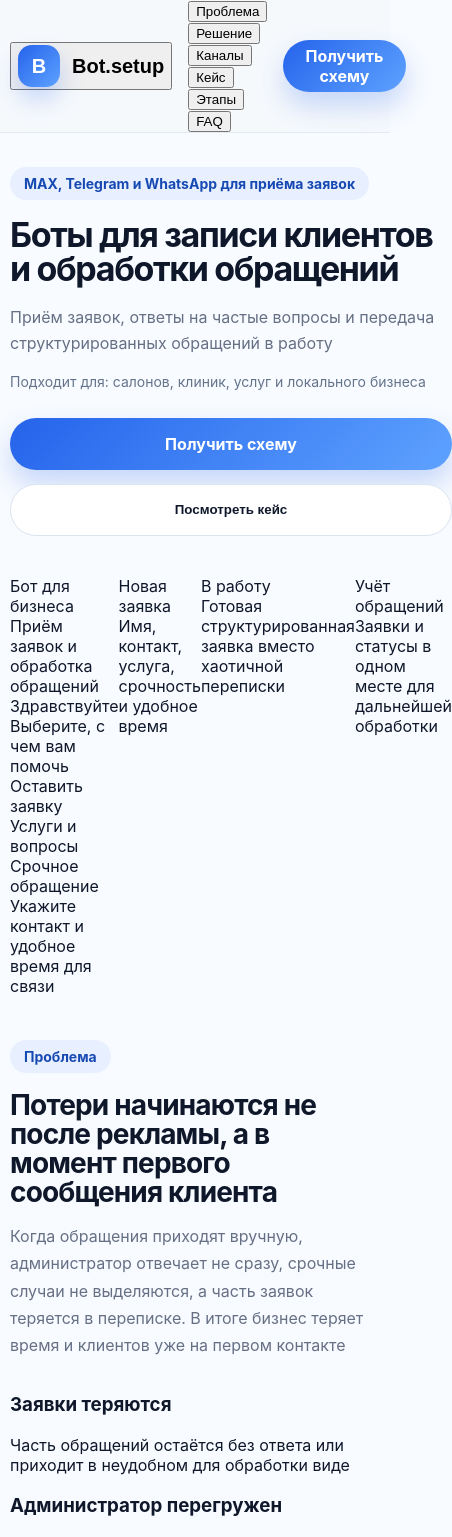
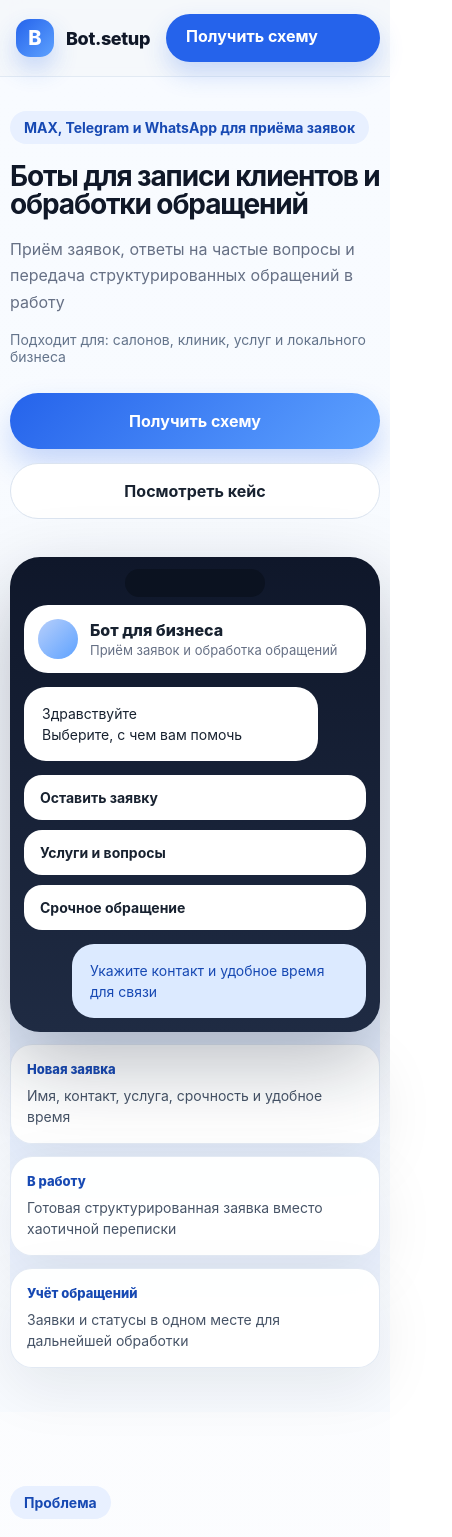
Before and after one commit to yvngfloyd/bot_landing, a React (Vite) app: page / in a window 390 px wide. Shown: the top 1537 px of the page, 452 px wide, since content can reach past the window. Built offline with nearby package versions, Linux system fonts and the light colour scheme.

Commit message:
Update styles.css

```diff
--- a/styles.css
+++ b/styles.css
@@ -1,14 +1,17 @@
 :root {
-  --bg: #f6f8fc;
+  --bg: #f5f7fb;
   --surface: #ffffff;
-  --text: #0f172a;
+  --text: #101828;
   --muted: #667085;
   --line: #dbe4f0;
   --primary: #2563eb;
   --primary-dark: #1749b3;
+  --dark: #0f172a;
+  --dark-2: #162033;
   --shadow: 0 20px 60px rgba(15, 23, 42, 0.08);
-  --radius: 24px;
+  --radius-lg: 24px;
   --container: 1180px;
+  --header-height: 88px;
 }
 
 *,
@@ -18,6 +21,7 @@
 }
 
 html {
+  scroll-behavior: smooth;
   -webkit-text-size-adjust: 100%;
 }
 
@@ -28,6 +32,18 @@ body {
   background: linear-gradient(180deg, #f8fbff 0%, #f4f7fb 100%);
   color: var(--text);
   overflow-x: hidden;
+}
+
+button,
+input,
+textarea {
+  font: inherit;
+}
+
+button {
+  border: none;
+  background: none;
+  cursor: pointer;
 }
 
 a {
@@ -48,26 +64,28 @@ img {
 .header {
   position: sticky;
   top: 0;
-  z-index: 30;
+  z-index: 50;
   backdrop-filter: blur(12px);
-  background: rgba(246, 248, 252, 0.82);
+  background: rgba(245, 247, 251, 0.82);
   border-bottom: 1px solid rgba(219, 228, 240, 0.7);
 }
 
 .header-inner {
-  min-height: 88px;
+  min-height: var(--header-height);
   display: flex;
   align-items: center;
   justify-content: space-between;
-  gap: 16px;
+  gap: 18px;
 }
 
 .brand {
   display: inline-flex;
   align-items: center;
   gap: 12px;
+  color: var(--text);
   font-weight: 800;
   font-size: 22px;
+  flex-shrink: 0;
 }
 
 .brand-mark {
@@ -77,33 +95,41 @@ img {
   display: grid;
   place-items: center;
   background: linear-gradient(135deg, var(--primary), #5ea2ff);
-  color: white;
+  color: #fff;
   box-shadow: 0 12px 24px rgba(37, 99, 235, 0.24);
 }
 
-.header-cta,
-.btn {
-  display: inline-flex;
-  align-items: center;
-  justify-content: center;
-  text-align: center;
-  min-height: 52px;
-  padding: 0 22px;
-  border-radius: 999px;
-  font-weight: 700;
+.brand-text {
+  letter-spacing: -0.02em;
 }
 
-.header-cta,
-.btn-primary {
-  background: linear-gradient(135deg, var(--primary), #5ea2ff);
-  color: #fff;
-  box-shadow: 0 14px 28px rgba(37, 99, 235, 0.24);
+.nav {
+  display: flex;
+  align-items: center;
+  gap: 20px;
+  flex-wrap: wrap;
+  justify-content: center;
 }
 
-.btn-secondary {
-  background: #fff;
-  color: var(--text);
-  border: 1px solid var(--line);
+.nav button {
+  color: #344054;
+  font-weight: 500;
+  white-space: nowrap;
+  transition: color 0.2s ease;
+}
+
+.nav button:hover {
+  color: var(--primary);
+}
+
+.header-cta {
+  min-height: 48px;
+  padding: 12px 20px;
+  border-radius: 999px;
+  background: var(--primary);
+  color: #fff;
+  font-weight: 700;
+  box-shadow: 0 12px 24px rgba(37, 99, 235, 0.22);
 }
 
 .hero {
@@ -112,8 +138,8 @@ img {
 
 .hero-grid {
   display: grid;
-  grid-template-columns: minmax(0, 1fr) minmax(320px, 460px);
-  gap: 40px;
+  grid-template-columns: minmax(0, 1.04fr) minmax(0, 0.96fr);
+  gap: 42px;
   align-items: center;
 }
 
@@ -135,14 +161,16 @@ img {
   font-size: clamp(32px, 5vw, 58px);
   line-height: 1;
   letter-spacing: -0.04em;
+  max-width: 820px;
+  overflow-wrap: anywhere;
 }
 
 .hero-text {
   margin: 0;
+  max-width: 640px;
+  color: var(--muted);
   font-size: 18px;
   line-height: 1.65;
-  color: var(--muted);
-  max-width: 640px;
 }
 
 .hero-subline {
@@ -158,59 +186,183 @@ img {
   margin-top: 28px;
 }
 
+.btn {
+  min-height: 56px;
+  padding: 14px 24px;
+  border-radius: 999px;
+  font-weight: 700;
+  display: inline-flex;
+  align-items: center;
+  justify-content: center;
+  text-align: center;
+}
+
+.btn-primary {
+  background: linear-gradient(135deg, var(--primary), #5ea2ff);
+  color: #fff;
+  box-shadow: 0 16px 30px rgba(37, 99, 235, 0.24);
+}
+
+.btn-secondary {
+  background: #fff;
+  color: #182230;
+  border: 1px solid var(--line);
+}
+
 .hero-visual {
+  position: relative;
+  min-height: 640px;
   display: flex;
+  align-items: center;
   justify-content: center;
 }
 
-.hero-card {
-  width: 100%;
-  background: linear-gradient(180deg, #0f172a 0%, #1f2b43 100%);
-  color: white;
-  border-radius: 32px;
-  padding: 28px;
-  box-shadow: 0 32px 80px rgba(15, 23, 42, 0.22);
+.hero-backdrop {
+  position: absolute;
+  inset: 36px 20px 48px 70px;
+  border-radius: 40px;
+  background: linear-gradient(180deg, #dceaff 0%, #eef4ff 100%);
 }
 
-.hero-card-badge {
-  display: inline-flex;
-  padding: 8px 12px;
-  border-radius: 999px;
-  background: rgba(94, 162, 255, 0.18);
-  color: #dbeafe;
-  font-size: 13px;
-  font-weight: 700;
-  margin-bottom: 18px;
+.phone-card {
+  position: relative;
+  z-index: 2;
+  width: min(360px, 100%);
+  min-height: 620px;
+  border-radius: 42px;
+  background: linear-gradient(180deg, #0f172a 0%, #1f2b43 100%);
+  padding: 18px;
+  box-shadow: 0 32px 80px rgba(15, 23, 42, 0.28);
 }
 
-.hero-card h3 {
-  margin: 0 0 10px;
-  font-size: 28px;
+.phone-card::before {
+  content: "";
+  width: 140px;
+  height: 28px;
+  border-radius: 999px;
+  background: #0b1220;
+  position: absolute;
+  top: 12px;
+  left: 50%;
+  transform: translateX(-50%);
 }
 
-.hero-card p {
-  margin: 0;
-  color: rgba(255, 255, 255, 0.78);
-  line-height: 1.65;
+.phone-top {
+  margin-top: 34px;
+  background: #fff;
+  border-radius: 24px;
+  padding: 16px;
+  display: flex;
+  align-items: center;
+  gap: 12px;
 }
 
-.hero-list {
-  display: grid;
-  gap: 12px;
-  margin-top: 24px;
+.phone-avatar {
+  width: 40px;
+  height: 40px;
+  border-radius: 50%;
+  background: linear-gradient(135deg, #b7cffb, #5ea2ff);
+  flex-shrink: 0;
 }
 
-.hero-list-item {
-  background: white;
+.phone-title {
+  font-weight: 800;
+  color: #182230;
+}
+
+.phone-subtitle {
+  font-size: 13px;
+  color: #667085;
+  margin-top: 2px;
+}
+
+.chat-bubble {
+  border-radius: 22px;
+  padding: 16px 18px;
+  line-height: 1.5;
+  font-size: 15px;
+  margin-top: 14px;
+  max-width: 86%;
+}
+
+.chat-bubble-light {
+  background: #fff;
+  color: #182230;
+}
+
+.chat-bubble-blue {
+  background: #dceaff;
+  color: #1749b3;
+  margin-left: auto;
+}
+
+.chat-actions {
+  display: grid;
+  gap: 10px;
+  margin-top: 14px;
+}
+
+.chat-action {
+  background: #fff;
   color: #182230;
   border-radius: 18px;
   padding: 14px 16px;
   font-weight: 700;
 }
 
-.features,
-.platforms {
-  padding: 88px 0;
+.floating-card {
+  position: absolute;
+  z-index: 3;
+  width: 220px;
+  max-width: 46%;
+  background: rgba(255, 255, 255, 0.96);
+  backdrop-filter: blur(10px);
+  border-radius: 22px;
+  padding: 16px;
+  box-shadow: var(--shadow);
+  border: 1px solid rgba(219, 228, 240, 0.8);
+}
+
+.floating-card-top {
+  top: 92px;
+  right: -6px;
+}
+
+.floating-card-middle {
+  right: -30px;
+  top: 290px;
+}
+
+.floating-card-bottom {
+  left: 0;
+  bottom: 96px;
+}
+
+.floating-label {
+  font-size: 13px;
+  font-weight: 800;
+  color: var(--primary-dark);
+  margin-bottom: 8px;
+}
+
+.floating-text {
+  font-size: 14px;
+  color: #475467;
+  line-height: 1.5;
+}
+
+.section {
+  padding: 96px 0;
+  scroll-margin-top: calc(var(--header-height) + 14px);
+}
+
+.section-muted {
+  background: rgba(255, 255, 255, 0.58);
+}
+
+.section-dark {
+  background: linear-gradient(180deg, var(--dark) 0%, var(--dark-2) 100%);
+  color: #fff;
 }
 
 .section-head {
@@ -223,6 +375,7 @@ img {
   font-size: clamp(28px, 4vw, 48px);
   line-height: 1.04;
   letter-spacing: -0.03em;
+  overflow-wrap: anywhere;
 }
 
 .section-head p {
@@ -232,27 +385,57 @@ img {
   line-height: 1.7;
 }
 
-.features-grid,
-.platform-grid {
+.section-head-dark p {
+  color: rgba(255, 255, 255, 0.72);
+}
+
+.problem-grid,
+.feature-grid,
+.platform-grid,
+.steps-grid,
+.faq-list {
   display: grid;
   gap: 22px;
 }
 
-.features-grid {
-  grid-template-columns: repeat(3, minmax(0, 1fr));
-}
-
+.problem-grid,
+.feature-grid,
 .platform-grid {
   grid-template-columns: repeat(3, minmax(0, 1fr));
 }
 
+.problem-card,
 .feature-card,
-.platform-card {
+.platform-card,
+.step-card,
+.faq-item {
   background: var(--surface);
   border: 1px solid rgba(219, 228, 240, 0.9);
-  border-radius: var(--radius);
+  border-radius: var(--radius-lg);
   padding: 28px;
   box-shadow: var(--shadow);
+  min-width: 0;
+}
+
+.problem-card h3,
+.feature-card h3,
+.platform-card h3,
+.step-card h3,
+.faq-item h3 {
+  margin: 0 0 12px;
+  font-size: 22px;
+  line-height: 1.15;
+  letter-spacing: -0.02em;
+}
+
+.problem-card p,
+.feature-card p,
+.platform-card p,
+.step-card p,
+.faq-item p {
+  margin: 0;
+  color: #475467;
+  line-height: 1.7;
 }
 
 .feature-icon,
@@ -261,37 +444,254 @@ img {
   height: 56px;
   border-radius: 16px;
   background: linear-gradient(135deg, #dceaff, #eef4ff);
+  margin-bottom: 18px;
   display: grid;
   place-items: center;
-  margin-bottom: 18px;
   font-size: 28px;
   font-weight: 800;
   color: var(--primary-dark);
 }
 
-.feature-card h3,
-.platform-card h3 {
-  margin: 0 0 12px;
-  font-size: 22px;
-  line-height: 1.15;
-  letter-spacing: -0.02em;
+.case-layout {
+  display: grid;
+  grid-template-columns: minmax(0, 0.95fr) minmax(0, 1.05fr);
+  gap: 28px;
+  align-items: start;
 }
 
-.feature-card p,
-.platform-card p {
+.case-copy {
+  background: rgba(255, 255, 255, 0.06);
+  border: 1px solid rgba(255, 255, 255, 0.1);
+  border-radius: 28px;
+  padding: 30px;
+}
+
+.case-copy p {
+  margin: 0 0 24px;
+  font-size: 17px;
+  line-height: 1.75;
+  color: rgba(255, 255, 255, 0.82);
+}
+
+.case-badges {
+  display: flex;
+  flex-wrap: wrap;
+  gap: 10px;
+  margin-bottom: 22px;
+}
+
+.case-badges span {
+  padding: 10px 14px;
+  border-radius: 999px;
+  background: rgba(94, 162, 255, 0.16);
+  color: #dbeafe;
+  font-size: 14px;
+  font-weight: 700;
+}
+
+.case-stats {
+  display: grid;
+  gap: 14px;
+}
+
+.case-stat {
+  padding: 18px 20px;
+  border-radius: 20px;
+  background: rgba(255, 255, 255, 0.08);
+}
+
+.case-stat strong {
+  display: block;
+  font-size: 22px;
+  line-height: 1.1;
+}
+
+.case-stat span {
+  display: block;
+  margin-top: 8px;
+  color: rgba(255, 255, 255, 0.72);
+  line-height: 1.5;
+}
+
+.case-gallery {
+  display: grid;
+  grid-template-columns: repeat(2, minmax(0, 1fr));
+  gap: 18px;
+}
+
+.case-shot {
+  background: rgba(255, 255, 255, 0.08);
+  border: 1px solid rgba(255, 255, 255, 0.1);
+  border-radius: 24px;
+  overflow: hidden;
+  color: #fff;
+}
+
+.case-shot img {
+  width: 100%;
+  aspect-ratio: 4 / 3;
+  object-fit: cover;
+  background: #0b1220;
+}
+
+.case-shot-caption {
+  padding: 18px;
+}
+
+.case-shot-caption strong {
+  display: block;
+  font-size: 18px;
+}
+
+.case-shot-caption span {
+  display: block;
+  margin-top: 8px;
+  color: rgba(255, 255, 255, 0.7);
+  line-height: 1.5;
+}
+
+.steps-grid {
+  grid-template-columns: repeat(4, minmax(0, 1fr));
+}
+
+.step-number {
+  width: 58px;
+  height: 58px;
+  border-radius: 18px;
+  display: grid;
+  place-items: center;
+  background: linear-gradient(135deg, var(--primary), #5ea2ff);
+  color: #fff;
+  font-weight: 800;
+  margin-bottom: 18px;
+  box-shadow: 0 14px 26px rgba(37, 99, 235, 0.2);
+}
+
+.contact-section {
+  padding-top: 20px;
+  padding-bottom: 110px;
+}
+
+.contact-card {
+  background: linear-gradient(135deg, #eff5ff 0%, #ffffff 100%);
+  border: 1px solid var(--line);
+  border-radius: 34px;
+  box-shadow: var(--shadow);
+  padding: 36px;
+  display: grid;
+  grid-template-columns: minmax(0, 1.2fr) minmax(280px, 0.8fr);
+  gap: 24px;
+  align-items: center;
+}
+
+.contact-copy h2 {
+  margin: 0 0 14px;
+  font-size: clamp(28px, 4vw, 46px);
+  line-height: 1.04;
+  letter-spacing: -0.03em;
+}
+
+.contact-copy p {
   margin: 0;
   color: #475467;
-  line-height: 1.7;
+  font-size: 18px;
+  line-height: 1.75;
 }
 
-@media (max-width: 980px) {
-  .hero-grid {
+.contact-actions {
+  display: grid;
+  gap: 14px;
+  justify-items: stretch;
+}
+
+.contact-phone {
+  margin-top: 6px;
+  font-size: 22px;
+  font-weight: 800;
+  color: #182230;
+  overflow-wrap: anywhere;
+}
+
+@media (max-width: 1120px) {
+  .hero-grid,
+  .case-layout,
+  .contact-card {
     grid-template-columns: 1fr;
   }
 
-  .features-grid,
-  .platform-grid {
+  .problem-grid,
+  .feature-grid,
+  .platform-grid,
+  .steps-grid {
     grid-template-columns: repeat(2, minmax(0, 1fr));
+  }
+
+  .hero-visual {
+    min-height: 560px;
+  }
+
+  .floating-card-top {
+    right: 20px;
+  }
+
+  .floating-card-middle {
+    right: 0;
+  }
+
+  .floating-card-bottom {
+    left: 20px;
+  }
+}
+
+@media (max-width: 860px) {
+  :root {
+    --header-height: 76px;
+  }
+
+  .nav {
+    display: none;
+  }
+
+  .hero {
+    padding-top: 34px;
+  }
+
+  .hero-grid {
+    gap: 28px;
+  }
+
+  .hero-copy h1 {
+    font-size: 40px;
+  }
+
+  .hero-text,
+  .section-head p,
+  .contact-copy p {
+    font-size: 16px;
+  }
+
+  .hero-visual {
+    min-height: auto;
+    padding-top: 10px;
+    display: block;
+  }
+
+  .hero-backdrop {
+    inset: 20px 0 20px 0;
+  }
+
+  .phone-card {
+    width: min(380px, 100%);
+    min-height: auto;
+    padding-bottom: 24px;
+    margin: 0 auto;
+  }
+
+  .floating-card {
+    position: static;
+    width: 100%;
+    max-width: 100%;
+    margin-top: 12px;
   }
 }
 
@@ -300,25 +700,12 @@ img {
     width: min(var(--container), calc(100% - 20px));
   }
 
-  .header-inner {
-    min-height: 76px;
-  }
-
   .brand {
     font-size: 20px;
   }
 
-  .hero {
-    padding-top: 34px;
-  }
-
   .hero-copy h1 {
-    font-size: 34px;
-  }
-
-  .hero-text,
-  .section-head p {
-    font-size: 16px;
+    font-size: 32px;
   }
 
   .hero-actions {
@@ -331,18 +718,58 @@ img {
     width: 100%;
   }
 
-  .features-grid,
-  .platform-grid {
+  .problem-grid,
+  .feature-grid,
+  .platform-grid,
+  .steps-grid,
+  .case-gallery {
     grid-template-columns: 1fr;
   }
 
-  .features,
-  .platforms {
-    padding: 72px 0;
+  .section {
+    padding: 74px 0;
   }
 
+  .problem-card,
   .feature-card,
-  .platform-card {
+  .platform-card,
+  .step-card,
+  .faq-item,
+  .case-copy,
+  .contact-card {
     padding: 22px;
   }
 }
+
+@media (max-width: 420px) {
+  .header-inner {
+    gap: 10px;
+  }
+
+  .brand-mark {
+    width: 38px;
+    height: 38px;
+  }
+
+  .brand-text {
+    font-size: 18px;
+  }
+
+  .hero-copy h1 {
+    font-size: 28px;
+  }
+
+  .phone-card {
+    border-radius: 30px;
+    padding: 14px;
+  }
+
+  .phone-top {
+    padding: 14px;
+  }
+
+  .chat-bubble,
+  .chat-action {
+    font-size: 14px;
+  }
+}
```
